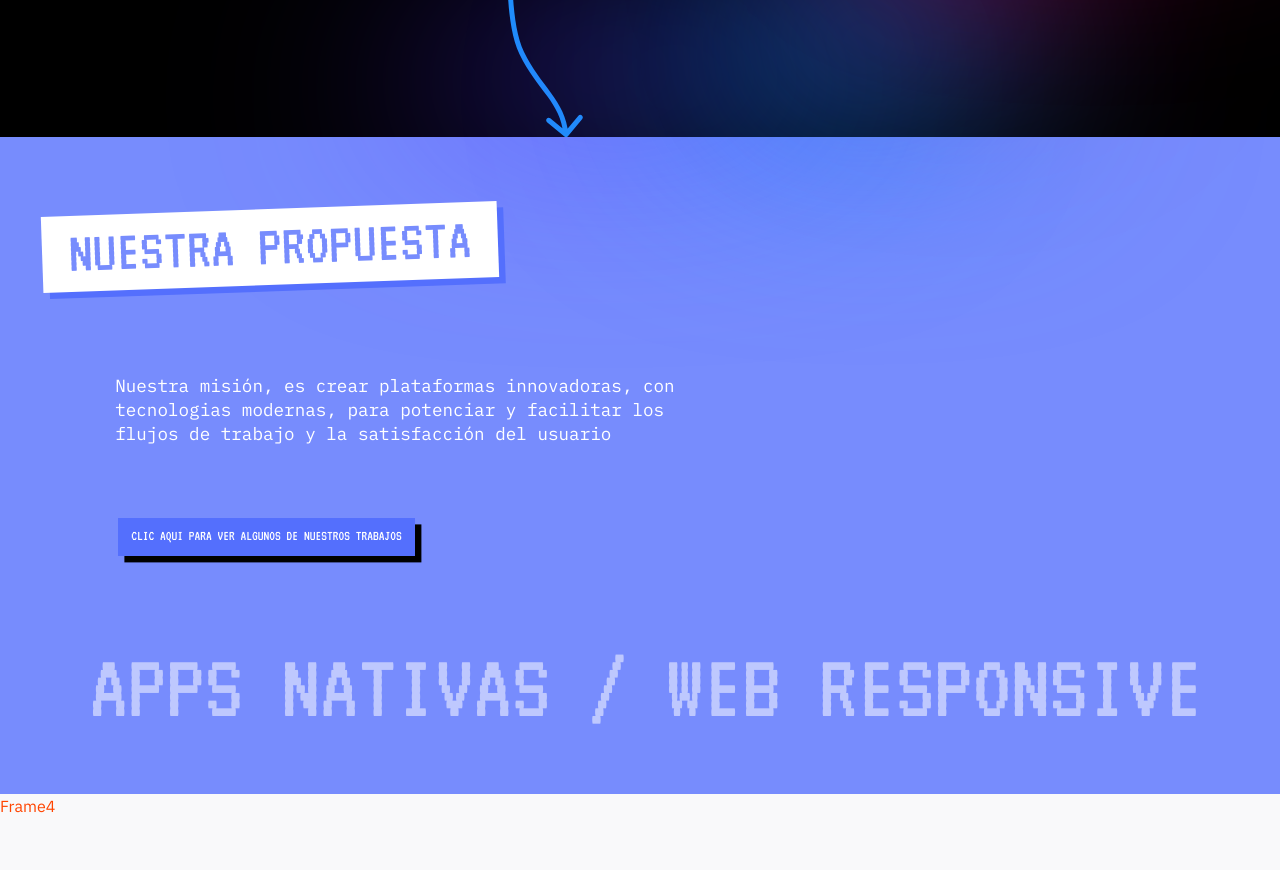
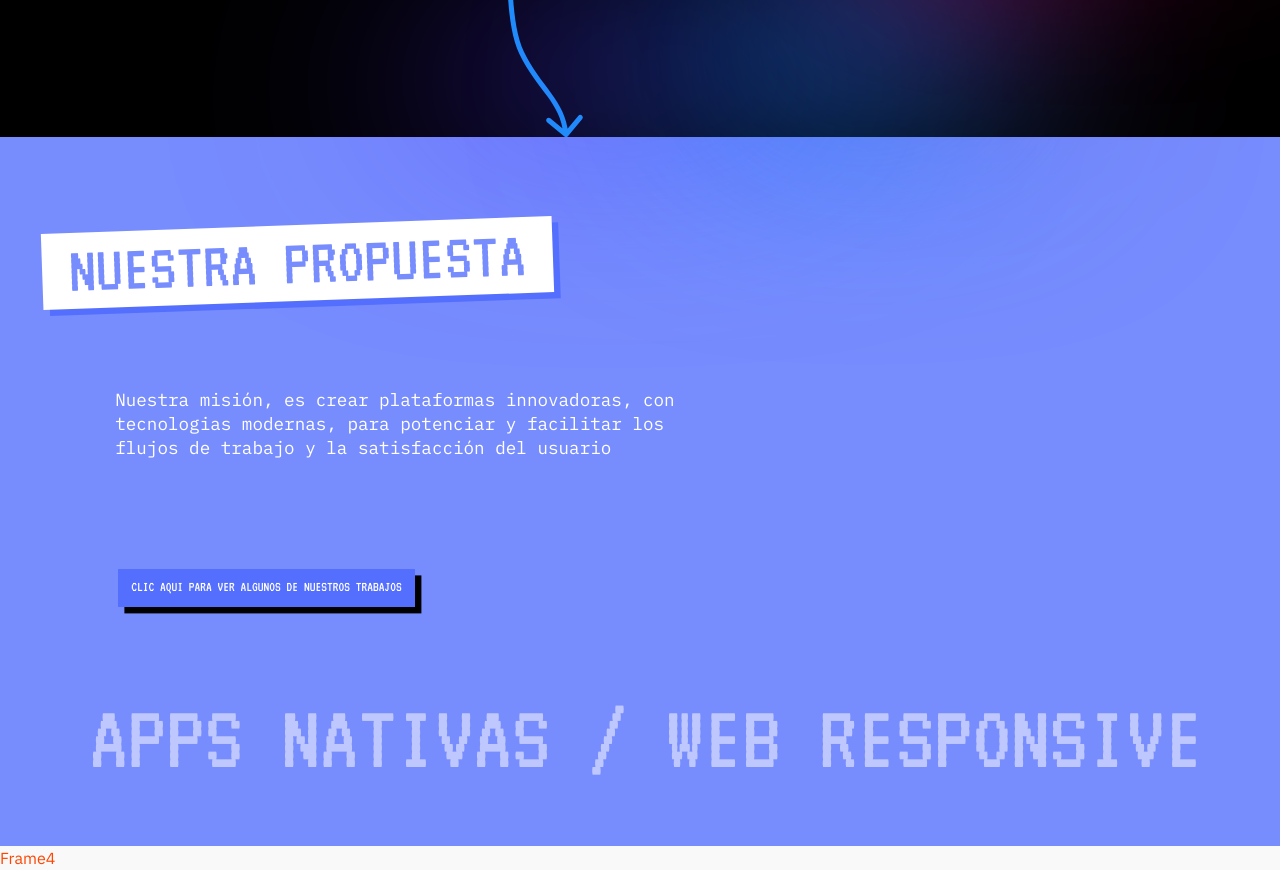
Before and after one commit to jesterdm4/Front_impact_studios, a React (Create React App) app: page / in a window 1280 px wide. Shown: the part 520-1390 px from the top of the page. Before the commit the page ends 1338 px from the top, so only its background shows below. Built offline with nearby package versions, Linux system fonts and the light colour scheme.

Commit message:
little padding in Frame3

```diff
--- a/src/Components/Frame3/Frame3.scss
+++ b/src/Components/Frame3/Frame3.scss
@@ -4,7 +4,7 @@
     display: flex;
     justify-content: flex-start;
     flex-direction: column;
-    padding: 5vh 0vw 3vh 1vw;
+    padding: 7vh 0vw 3vh 1vw;
 }
 
 .divInterno{
@@ -20,7 +20,7 @@
         height: 50%;
         font-family: IBM Plex Mono;
         font-size: calc(.3rem + 1vw);
-        padding: 5vh 0vw 5vh 1vw;
+        padding: 3vw 0vw 6vw 1vw;
     }
 }
 
--- a/src/Components/TextBox2/TextBox2.scss
+++ b/src/Components/TextBox2/TextBox2.scss
@@ -5,7 +5,7 @@
     box-sizing: border-box;
 
     font-family: 'VT323';
-    font-size: calc(.5rem + 4vw);
+    font-size: calc(1rem + 4vw);
     padding: 2vw 2.1vw 2.1vw 2.1vw;
     text-align: center;
 }
```
